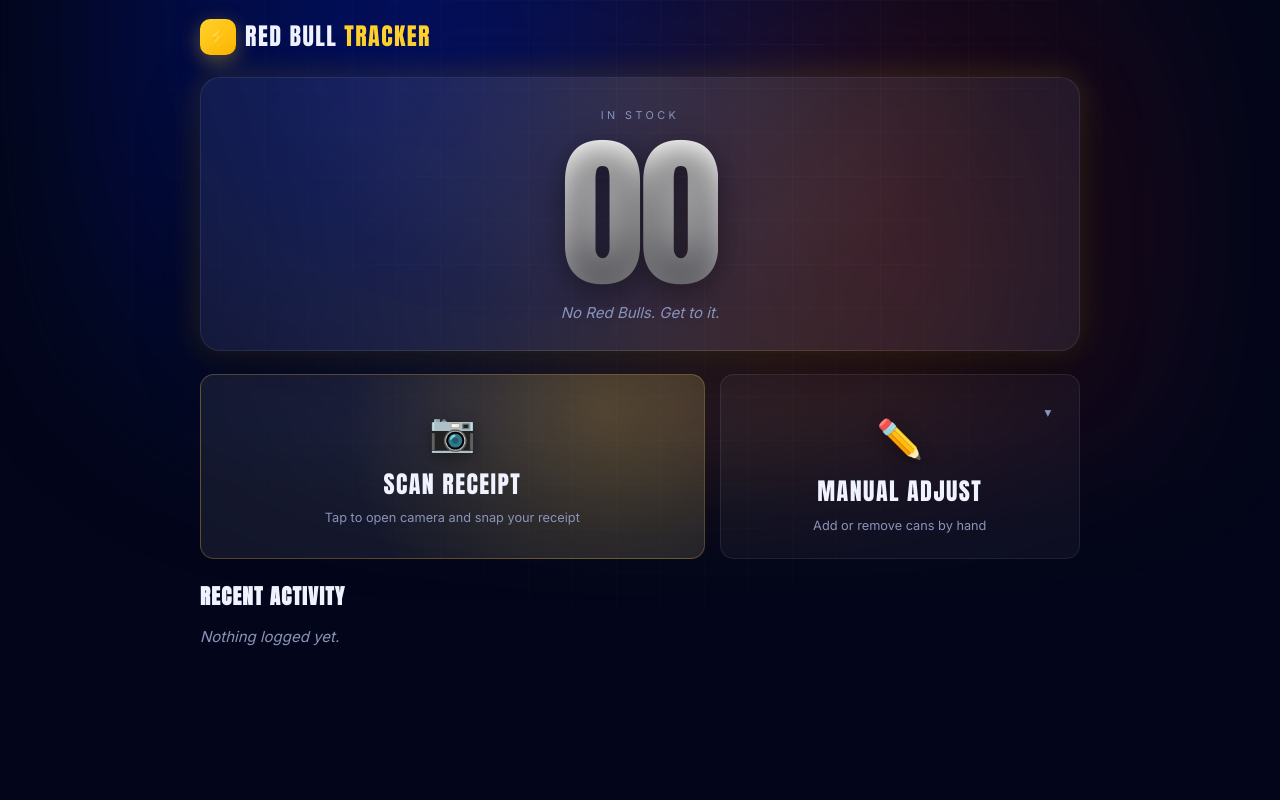
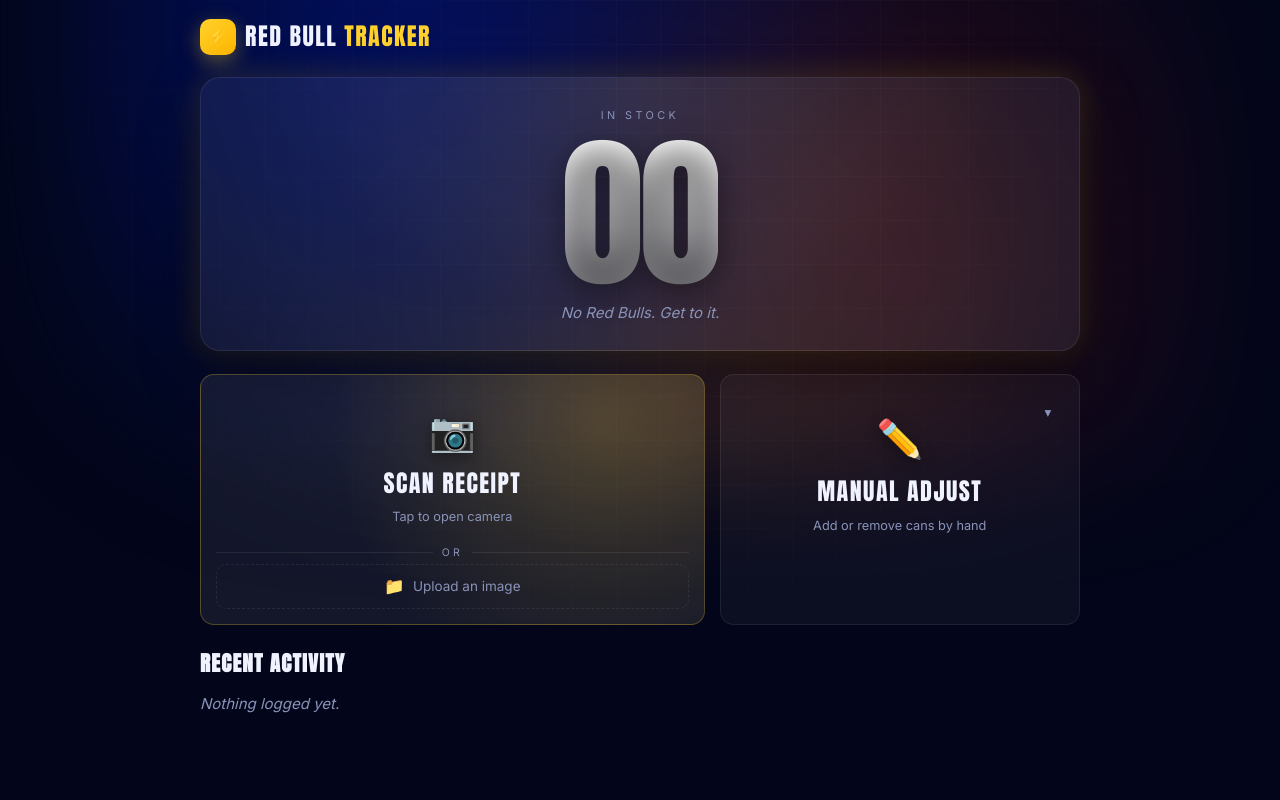
Before and after one commit to DrDraxi/redbull-tracker, a Python web app: template apps/api/redbull_api/templates/dashboard.html in a window 1280 px wide. Run offline with Jinja, Linux system fonts and the light colour scheme; the template is opened without the code that fills it, so the values that code supplies are empty.

Commit message:
feat(api): file upload option alongside camera
- SCAN RECEIPT card now has a primary 'Tap to open camera' trigger and
  a secondary dashed 'Upload an image' file picker beneath
- Refactored upload() into reusable uploadBlob() used by both flows
- File picker uploads immediately (no camera modal preview detour)
- After either flow, stock + log fragments refresh via /ui/stock and /ui/log
- Spinner overlay during file upload via .is-loading on the card

```diff
--- a/apps/api/redbull_api/static/style.css
+++ b/apps/api/redbull_api/static/style.css
@@ -620,28 +620,78 @@ main {
   font-style: italic;
 }
 
-/* Button-as-card override for SCAN RECEIPT -------------------------------- */
+/* Scan card: camera trigger + OR + file upload --------------------------- */
 
-button.action-card {
+.scan-card {
+  display: flex;
+  flex-direction: column;
+  align-items: stretch;
+  padding: 1.25rem 1rem 1rem;
+  position: relative;
+}
+
+.scan-trigger {
   font: inherit;
   color: inherit;
-  border: 1px solid var(--line);
+  background: transparent;
+  border: 0;
   display: flex;
   flex-direction: column;
   align-items: center;
-  justify-content: center;
   text-align: center;
-  gap: 0.5rem;
-  padding: 1.75rem 1rem;
-  width: 100%;
+  gap: 0.45rem;
+  padding: 0.75rem 0.5rem 1rem;
   cursor: pointer;
+  border-radius: 10px;
+  transition: background 120ms ease;
 }
 
-button.action-card--primary {
-  border-color: rgba(255, 209, 44, 0.25);
+.scan-trigger:hover {
+  background: rgba(255, 209, 44, 0.06);
 }
 
-button.action-card .upload-icon { font-size: 2.5rem; }
+.scan-trigger .upload-icon { font-size: 2.5rem; }
+
+.scan-divider {
+  display: flex;
+  align-items: center;
+  gap: 0.6rem;
+  color: var(--text-muted);
+  font-size: 0.7rem;
+  letter-spacing: 0.3em;
+  text-transform: uppercase;
+  margin: 0.25rem 0;
+}
+
+.scan-divider::before,
+.scan-divider::after {
+  content: "";
+  flex: 1;
+  height: 1px;
+  background: var(--line);
+}
+
+.scan-file {
+  display: flex;
+  align-items: center;
+  justify-content: center;
+  gap: 0.55rem;
+  padding: 0.65rem 0.9rem;
+  border: 1px dashed var(--line);
+  border-radius: 10px;
+  color: var(--text-muted);
+  font-size: 0.9rem;
+  cursor: pointer;
+  transition: color 120ms ease, border-color 120ms ease, background 120ms ease;
+}
+
+.scan-file:hover {
+  color: var(--text);
+  border-color: var(--silver);
+  background: rgba(255, 255, 255, 0.03);
+}
+
+.scan-file-icon { font-size: 1.1rem; }
 
 /* Manual-adjust dropdown styling ------------------------------------------ */
 
--- a/apps/api/redbull_api/templates/dashboard.html
+++ b/apps/api/redbull_api/templates/dashboard.html
@@ -5,12 +5,20 @@
   </section>
 
   <section class="actions-grid">
-    <button class="action-card action-card--primary" type="button" id="scan-btn">
-      <span class="upload-icon" aria-hidden="true">📷</span>
-      <span class="upload-title">SCAN RECEIPT</span>
-      <span class="upload-hint">Tap to open camera and snap your receipt</span>
+    <div class="action-card action-card--primary scan-card" id="scan-card">
+      <button class="scan-trigger" type="button" id="scan-btn">
+        <span class="upload-icon" aria-hidden="true">📷</span>
+        <span class="upload-title">SCAN RECEIPT</span>
+        <span class="upload-hint">Tap to open camera</span>
+      </button>
+      <div class="scan-divider"><span>OR</span></div>
+      <label class="scan-file">
+        <input type="file" accept="image/*" id="scan-file-input" hidden>
+        <span class="scan-file-icon" aria-hidden="true">📁</span>
+        <span class="scan-file-text">Upload an image</span>
+      </label>
       <div class="spinner" aria-hidden="true"></div>
-    </button>
+    </div>
 
     <details class="action-card action-card--secondary">
       <summary>
@@ -227,15 +235,12 @@
       await openCamera();
     }
 
-    async function upload() {
-      if (!capturedBlob) return;
-      setState('uploading');
-      const fd = new FormData();
-      fd.append('image', capturedBlob, 'receipt.jpg');
+    async function refreshFragments() {
       try {
-        const resp = await fetch('/api/v1/receipts', { method: 'POST', body: fd, credentials: 'same-origin' });
-        // Refresh the log section regardless of 200/422 (both produce a batch)
-        const logResp = await fetch('/ui/log', { credentials: 'same-origin' });
+        const [logResp, stockResp] = await Promise.all([
+          fetch('/ui/log', { credentials: 'same-origin' }),
+          fetch('/ui/stock', { credentials: 'same-origin' }),
+        ]);
         if (logResp.ok) {
           const html = await logResp.text();
           const wrap = document.createElement('div');
@@ -243,8 +248,6 @@
           const fresh = wrap.firstElementChild;
           if (fresh) document.getElementById('log').replaceWith(fresh);
         }
-        // Also refresh stock
-        const stockResp = await fetch('/ui/stock', { credentials: 'same-origin' });
         if (stockResp.ok) {
           const html = await stockResp.text();
           const wrap = document.createElement('div');
@@ -252,10 +255,29 @@
           const fresh = wrap.firstElementChild;
           if (fresh) document.getElementById('stock-card').replaceWith(fresh);
         }
-        if (!resp.ok && resp.status !== 422) {
-          const text = await resp.text();
-          alert(`Upload failed (${resp.status}): ${text.slice(0, 200)}`);
-        }
+      } catch (_) { /* ignore */ }
+    }
+
+    async function uploadBlob(blob, filename) {
+      const fd = new FormData();
+      fd.append('image', blob, filename || 'receipt.jpg');
+      const resp = await fetch('/api/v1/receipts', {
+        method: 'POST',
+        body: fd,
+        credentials: 'same-origin',
+      });
+      await refreshFragments();
+      if (!resp.ok && resp.status !== 422) {
+        const text = await resp.text();
+        throw new Error(`(${resp.status}) ${text.slice(0, 200)}`);
+      }
+    }
+
+    async function uploadCaptured() {
+      if (!capturedBlob) return;
+      setState('uploading');
+      try {
+        await uploadBlob(capturedBlob, 'receipt.jpg');
       } catch (err) {
         alert(`Upload failed: ${err.message || err}`);
       } finally {
@@ -263,11 +285,28 @@
       }
     }
 
+    // File-upload path: skip the camera modal entirely, upload immediately.
+    const fileInput = document.getElementById('scan-file-input');
+    const scanCard = document.getElementById('scan-card');
+    fileInput.addEventListener('change', async (e) => {
+      const file = e.target.files && e.target.files[0];
+      e.target.value = '';  // allow re-selecting the same file later
+      if (!file) return;
+      scanCard.classList.add('is-loading');
+      try {
+        await uploadBlob(file, file.name || 'upload.jpg');
+      } catch (err) {
+        alert(`Upload failed: ${err.message || err}`);
+      } finally {
+        scanCard.classList.remove('is-loading');
+      }
+    });
+
     btn.addEventListener('click', openCamera);
     closeBtn.addEventListener('click', closeModal);
     shoot.addEventListener('click', capture);
     retake.addEventListener('click', () => { capturedBlob = null; openCamera(); });
-    useIt.addEventListener('click', upload);
+    useIt.addEventListener('click', uploadCaptured);
     flip.addEventListener('click', flipCamera);
 
     // ESC to close
```
